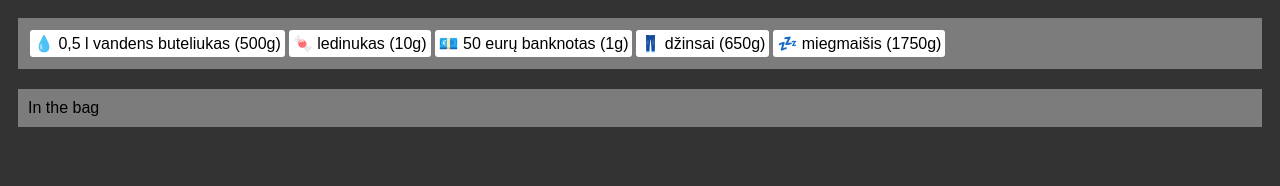
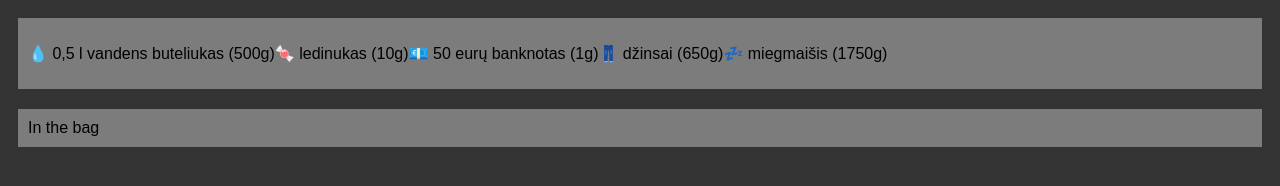
Before and after one commit to MadamButerbrod/buguotbagcalc, a plain HTML site: page bag.html in a window 1280 px wide. Drawn offline with nearby package versions, Linux system fonts and the light colour scheme; files that its build step writes are made by us from their sources.

Commit message:
update style.scss

```diff
--- a/style.scss
+++ b/style.scss
@@ -37,15 +37,3 @@ input {
 #drop-target {
     margin-top: 20px;
 }
-
-.draggable {
-    padding: 4px;
-    margin: 2px;
-    background-color: white;
-    border-radius: 3px;
-    cursor: move;
-}
-
-.draggable.dragging {
-    opacity: .5;
-}
```
